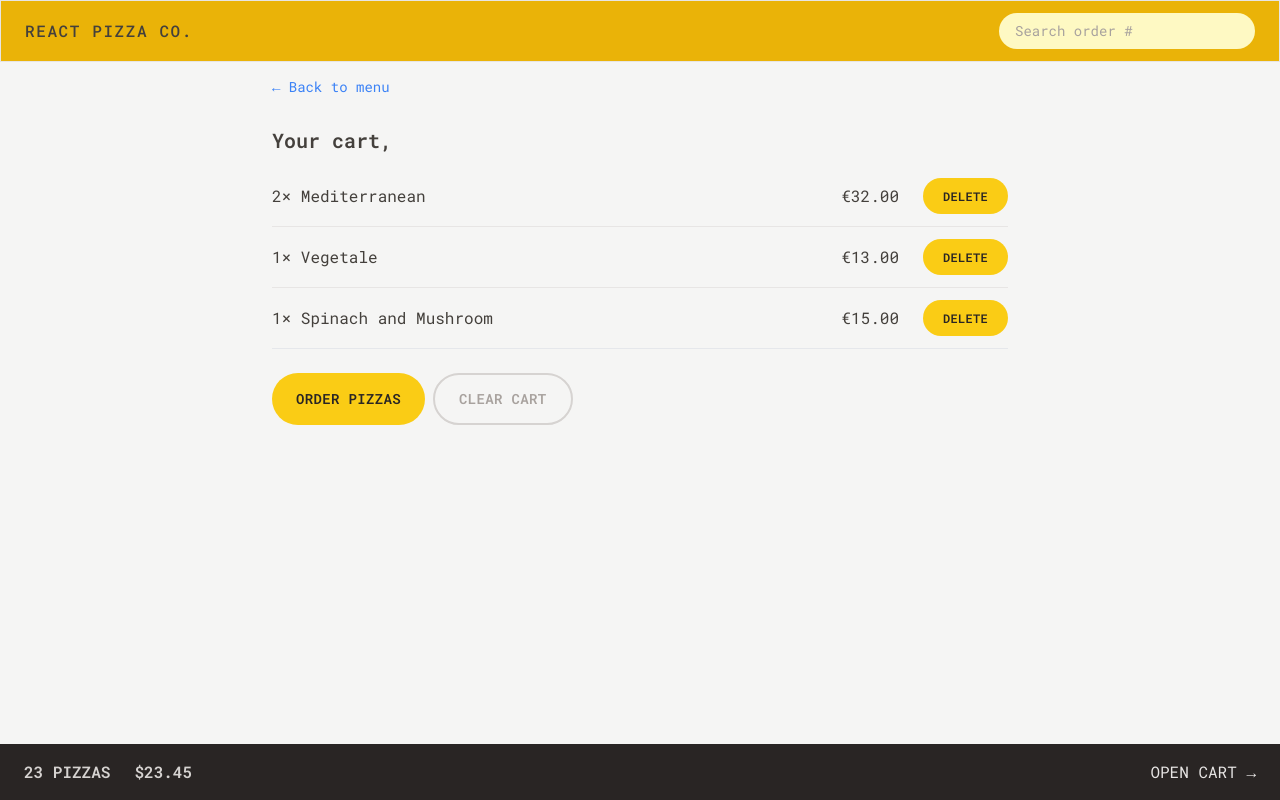
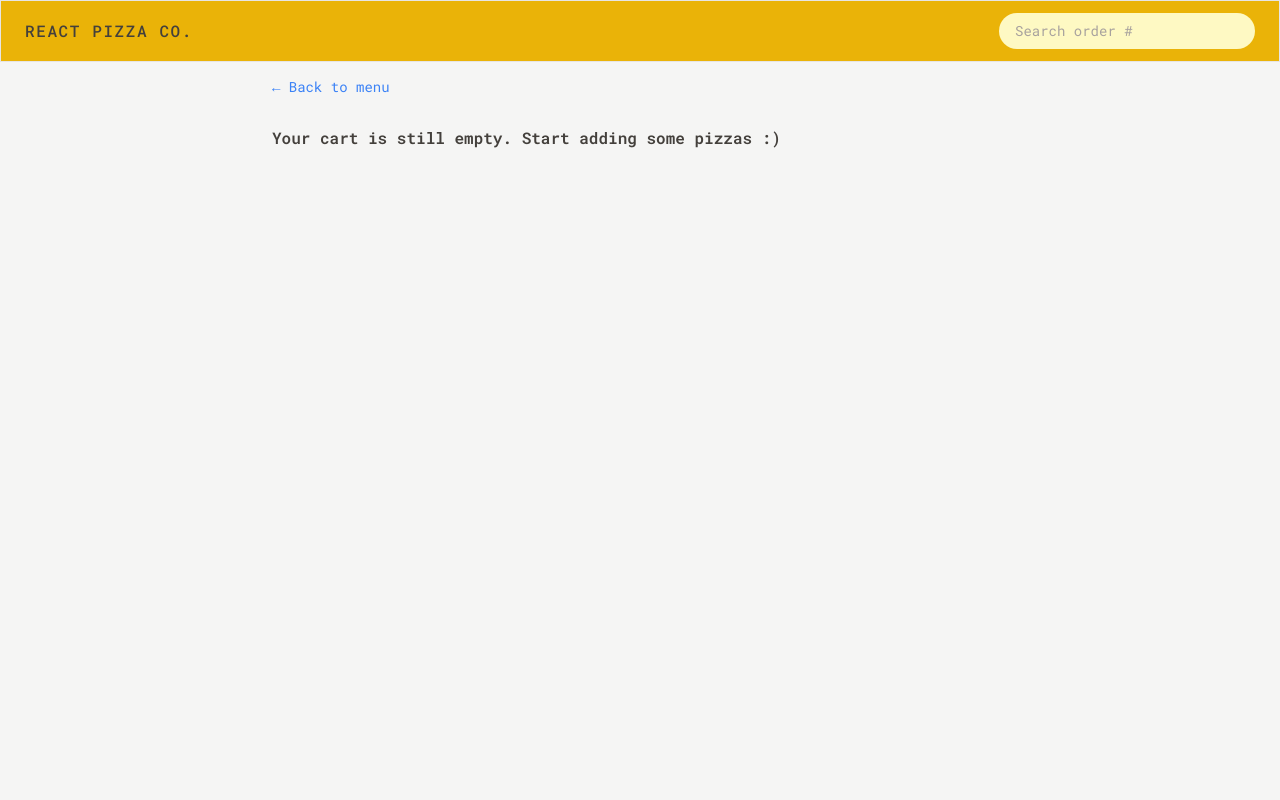
Before and after one commit to masud-rana44/First-React-Pizza, a React (Vite) app: page /cart in a window 1280 px wide. Built offline with nearby package versions, Linux system fonts and the light colour scheme.

Commit message:
created cart slice and added all the functionality

```diff
--- a/src/features/cart/Cart.jsx
+++ b/src/features/cart/Cart.jsx
@@ -1,36 +1,17 @@
 import LinkButton from '../../ui/LinkButton';
 import Button from '../../ui/Button';
 import CartItem from './CartItem';
-import { useSelector } from 'react-redux';
+import { useDispatch, useSelector } from 'react-redux';
 import { getUsername } from '../user/userSlice';
-
-const fakeCart = [
-  {
-    pizzaId: 12,
-    name: 'Mediterranean',
-    quantity: 2,
-    unitPrice: 16,
-    totalPrice: 32,
-  },
-  {
-    pizzaId: 6,
-    name: 'Vegetale',
-    quantity: 1,
-    unitPrice: 13,
-    totalPrice: 13,
-  },
-  {
-    pizzaId: 11,
-    name: 'Spinach and Mushroom',
-    quantity: 1,
-    unitPrice: 15,
-    totalPrice: 15,
-  },
-];
+import { clearCart, getCart } from './cartSlice';
+import EmptyCart from './EmptyCart';
 
 function Cart() {
+  const dispatch = useDispatch();
   const username = useSelector(getUsername);
-  const cart = fakeCart;
+  const cart = useSelector(getCart);
+
+  if (!cart.length) return <EmptyCart />;
 
   return (
     <div className="px-4 py-3">
@@ -40,7 +21,7 @@
 
       <ul className="mt-3 divide-y divide-stone-200 border-b">
         {cart.map((item) => (
-          <CartItem key={item.id} item={item} />
+          <CartItem key={item.pizzaId} item={item} />
         ))}
       </ul>
 
@@ -48,7 +29,9 @@
         <Button type="primary" to="/order/new">
           Order pizzas
         </Button>
-        <Button type="secondary">Clear cart</Button>
+        <Button type="secondary" onClick={() => dispatch(clearCart())}>
+          Clear cart
+        </Button>
       </div>
     </div>
   );
--- a/src/features/cart/CartItem.jsx
+++ b/src/features/cart/CartItem.jsx
@@ -1,8 +1,13 @@
-import Button from '../../ui/Button.jsx';
+import { useSelector } from 'react-redux';
 import { formatCurrency } from '../../utils/helpers.js';
+import DeleteItem from './DeleteItem.jsx';
+import UpdateItemQuantity from './UpdateItemQuantity.jsx';
+import { getCurrentQuantityById } from './cartSlice.js';
 
 function CartItem({ item }) {
   const { pizzaId, name, quantity, totalPrice } = item;
+
+  const currentQuantity = useSelector(getCurrentQuantityById(pizzaId));
 
   return (
     <li className="py-3 sm:flex sm:items-center sm:justify-between">
@@ -11,7 +16,12 @@
       </p>
       <div className="flex items-center justify-between sm:gap-6">
         <p>{formatCurrency(totalPrice)}</p>
-        <Button type="small">Delete</Button>
+
+        <UpdateItemQuantity
+          pizzaId={pizzaId}
+          currentQuantity={currentQuantity}
+        />
+        <DeleteItem pizzaId={pizzaId} />
       </div>
     </li>
   );
--- a/src/features/cart/CartOverview.jsx
+++ b/src/features/cart/CartOverview.jsx
@@ -1,11 +1,19 @@
+import { useSelector } from 'react-redux';
 import { Link } from 'react-router-dom';
+import { getTotalCartPrice, getTotalCartQuantity } from './cartSlice';
+import { formatCurrency } from '../../utils/helpers';
 
 function CartOverview() {
+  const totalCartQuantity = useSelector(getTotalCartQuantity);
+  const totalCartPrice = useSelector(getTotalCartPrice);
+
+  if (!totalCartQuantity) return null;
+
   return (
     <div className="flex items-center justify-between bg-stone-800 px-4 py-4 text-sm uppercase text-stone-200 sm:px-6 md:text-base">
       <p className="space-x-4 font-semibold text-stone-300 sm:space-x-6">
-        <span>23 pizzas</span>
-        <span>$23.45</span>
+        <span>{totalCartQuantity} pizzas</span>
+        <span>{formatCurrency(totalCartPrice)}</span>
       </p>
       <Link to="/cart">Open cart &rarr;</Link>
     </div>
--- /dev/null
+++ b/src/features/cart/DeleteItem.jsx
@@ -0,0 +1,15 @@
+import { useDispatch } from 'react-redux';
+import Button from '../../ui/Button';
+import { deleteItem } from './cartSlice';
+
+function DeleteItem({ pizzaId }) {
+  const dispatch = useDispatch();
+
+  return (
+    <Button type="small" onClick={() => dispatch(deleteItem(pizzaId))}>
+      Delete
+    </Button>
+  );
+}
+
+export default DeleteItem;
--- a/src/features/cart/EmptyCart.jsx
+++ b/src/features/cart/EmptyCart.jsx
@@ -1,11 +1,13 @@
-import { Link } from 'react-router-dom';
+import LinkButton from '../../ui/LinkButton';
 
 function EmptyCart() {
   return (
-    <div>
-      <Link to="/menu">&larr; Back to menu</Link>
+    <div className="px-4 py-3">
+      <LinkButton to="/menu">&larr; Back to menu</LinkButton>
 
-      <p>Your cart is still empty. Start adding some pizzas :)</p>
+      <p className="mt-7 font-semibold">
+        Your cart is still empty. Start adding some pizzas :)
+      </p>
     </div>
   );
 }
--- /dev/null
+++ b/src/features/cart/UpdateItemQuantity.jsx
@@ -0,0 +1,27 @@
+import { useDispatch } from 'react-redux';
+import Button from '../../ui/Button';
+import { decreaseItemQuantity, increaseItemQuantity } from './cartSlice';
+
+function UpdateItemQuantity({ pizzaId, currentQuantity }) {
+  const dispatch = useDispatch();
+
+  return (
+    <div className="flex items-center gap-1 md:gap-3">
+      <Button
+        type="round"
+        onClick={() => dispatch(increaseItemQuantity(pizzaId))}
+      >
+        +
+      </Button>
+      <span className="text-sm font-medium">{currentQuantity}</span>
+      <Button
+        type="round"
+        onClick={() => dispatch(decreaseItemQuantity(pizzaId))}
+      >
+        -
+      </Button>
+    </div>
+  );
+}
+
+export default UpdateItemQuantity;
--- /dev/null
+++ b/src/features/cart/cartSlice.js
@@ -0,0 +1,61 @@
+import { createSlice } from '@reduxjs/toolkit';
+
+const initialState = {
+  cart: [],
+};
+
+const cartSlice = createSlice({
+  name: 'cart',
+  initialState,
+  reducers: {
+    addItem(state, action) {
+      // payload = newItem
+      state.cart.push(action.payload);
+    },
+    deleteItem(state, action) {
+      // payload = pizzaId
+      state.cart = state.cart.filter((item) => item.pizzaId !== action.payload);
+    },
+    increaseItemQuantity(state, action) {
+      // payload = pizzaId
+      const item = state.cart.find((item) => item.pizzaId === action.payload);
+
+      item.quantity++;
+      item.totalPrice = item.unitPrice * item.quantity;
+    },
+    decreaseItemQuantity(state, action) {
+      // payload = pizzaId
+      const item = state.cart.find((item) => item.pizzaId === action.payload);
+
+      item.quantity--;
+      item.totalPrice = item.unitPrice * item.quantity;
+
+      if (item.quantity === 0) cartSlice.caseReducers.deleteItem(state, action);
+    },
+    clearCart(state) {
+      state.cart = [];
+    },
+  },
+});
+
+export const {
+  addItem,
+  deleteItem,
+  increaseItemQuantity,
+  decreaseItemQuantity,
+  clearCart,
+} = cartSlice.actions;
+
+export default cartSlice.reducer;
+
+// Selector functions
+export const getCart = (state) => state.cart.cart;
+
+export const getTotalCartQuantity = (state) =>
+  state.cart.cart.reduce((sum, item) => sum + item.quantity, 0);
+
+export const getTotalCartPrice = (state) =>
+  state.cart.cart.reduce((sum, item) => sum + item.totalPrice, 0);
+
+export const getCurrentQuantityById = (id) => (state) =>
+  state.cart.cart.find((item) => item.pizzaId === id)?.quantity ?? 0;
--- a/src/features/order/CreateOrder.jsx
+++ b/src/features/order/CreateOrder.jsx
@@ -1,38 +1,17 @@
 import { Form, redirect, useActionData, useNavigation } from 'react-router-dom';
 import { createOrder } from '../../services/apiRestaurant';
 import Button from '../../ui/Button';
+import EmptyCart from '../cart/EmptyCart';
 import { useSelector } from 'react-redux';
 import { getUsername } from '../user/userSlice';
+import { getCart } from '../cart/cartSlice.js';
+import { useState } from 'react';
 
 // https://uibakery.io/regex-library/phone-number
 const isValidPhone = (str) =>
   /^\+?\d{1,4}?[-.\s]?\(?\d{1,3}?\)?[-.\s]?\d{1,4}[-.\s]?\d{1,4}[-.\s]?\d{1,9}$/.test(
     str,
   );
-
-const fakeCart = [
-  {
-    pizzaId: 12,
-    name: 'Mediterranean',
-    quantity: 2,
-    unitPrice: 16,
-    totalPrice: 32,
-  },
-  {
-    pizzaId: 6,
-    name: 'Vegetale',
-    quantity: 1,
-    unitPrice: 13,
-    totalPrice: 13,
-  },
-  {
-    pizzaId: 11,
-    name: 'Spinach and Mushroom',
-    quantity: 1,
-    unitPrice: 15,
-    totalPrice: 15,
-  },
-];
 
 function CreateOrder() {
   const navigation = useNavigation();
@@ -41,8 +20,11 @@
   const formErrors = useActionData();
   const username = useSelector(getUsername);
 
-  // const [withPriority, setWithPriority] = useState(false);
-  const cart = fakeCart;
+  const [withPriority, setWithPriority] = useState(false);
+
+  const cart = useSelector(getCart);
+
+  if (!cart.length) return <EmptyCart />;
 
   return (
     <div className="px-4 py-6">
@@ -103,8 +85,8 @@
             type="checkbox"
             name="priority"
             id="priority"
-            // value={withPriority}
-            // onChange={(e) => setWithPriority(e.target.checked)}
+            value={withPriority}
+            onChange={(e) => setWithPriority(e.target.checked)}
           />
           <label className="font-medium" htmlFor="priority">
             Want to yo give your order priority?
@@ -129,7 +111,7 @@
   const order = {
     ...data,
     cart: JSON.parse(data.cart),
-    priority: data.priority === 'on',
+    priority: data.priority === 'true',
   };
 
   const errors = {};
@@ -141,7 +123,6 @@
 
   // If everything is okay, place the order & redirect
   const newOrder = await createOrder(order);
-
   return redirect(`/order/${newOrder.id}`);
 }
 
--- a/src/features/order/Order.jsx
+++ b/src/features/order/Order.jsx
@@ -55,7 +55,7 @@
 
       <ul className="divide-y divide-stone-200 border-b border-t">
         {cart.map((item) => (
-          <OrderItem key={item.id} item={item} />
+          <OrderItem key={item.pizzaId} item={item} />
         ))}
       </ul>
 
--- a/src/store.js
+++ b/src/store.js
@@ -1,9 +1,11 @@
 import { configureStore } from '@reduxjs/toolkit';
 import userReducer from './features/user/userSlice';
+import cartReducer from './features/cart/cartSlice';
 
 const store = configureStore({
   reducer: {
     user: userReducer,
+    cart: cartReducer,
   },
 });
 
```
Also changed, not shown: src/features/menu/MenuItem.jsx (+35 -1 lines), src/ui/Button.jsx (+10 -2 lines).
